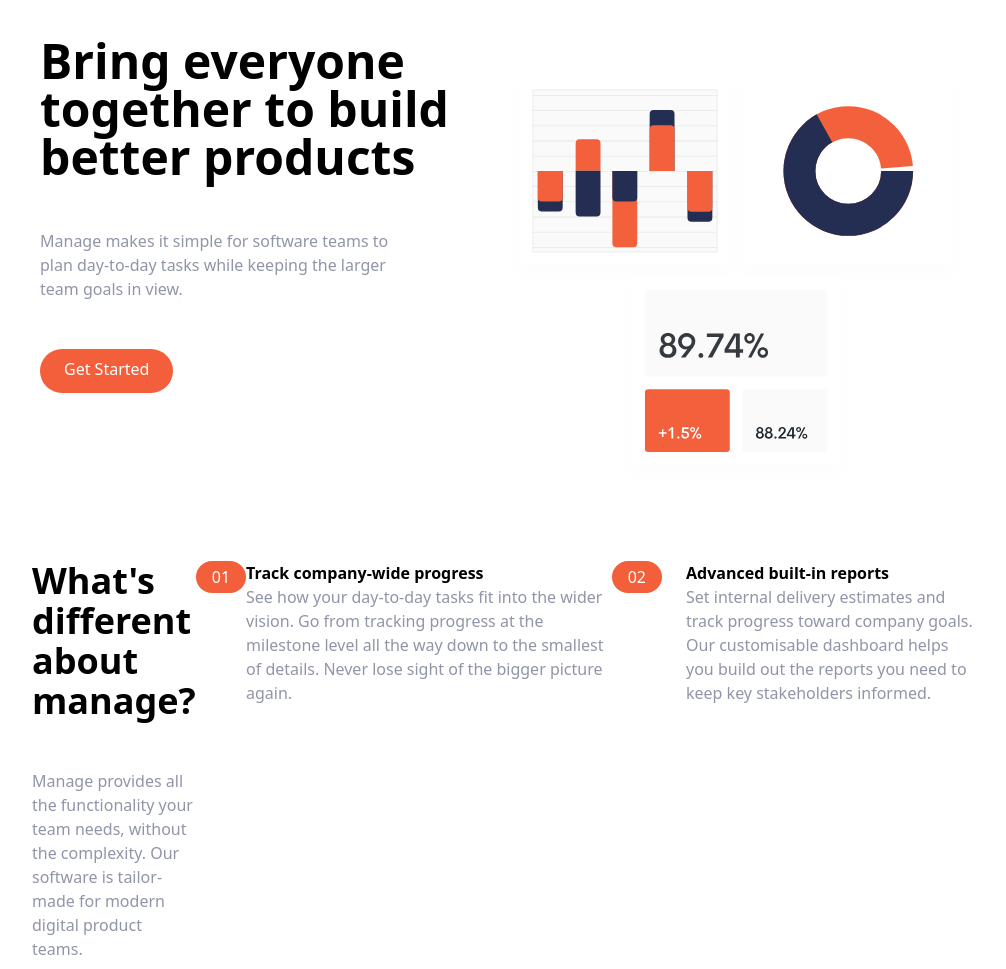
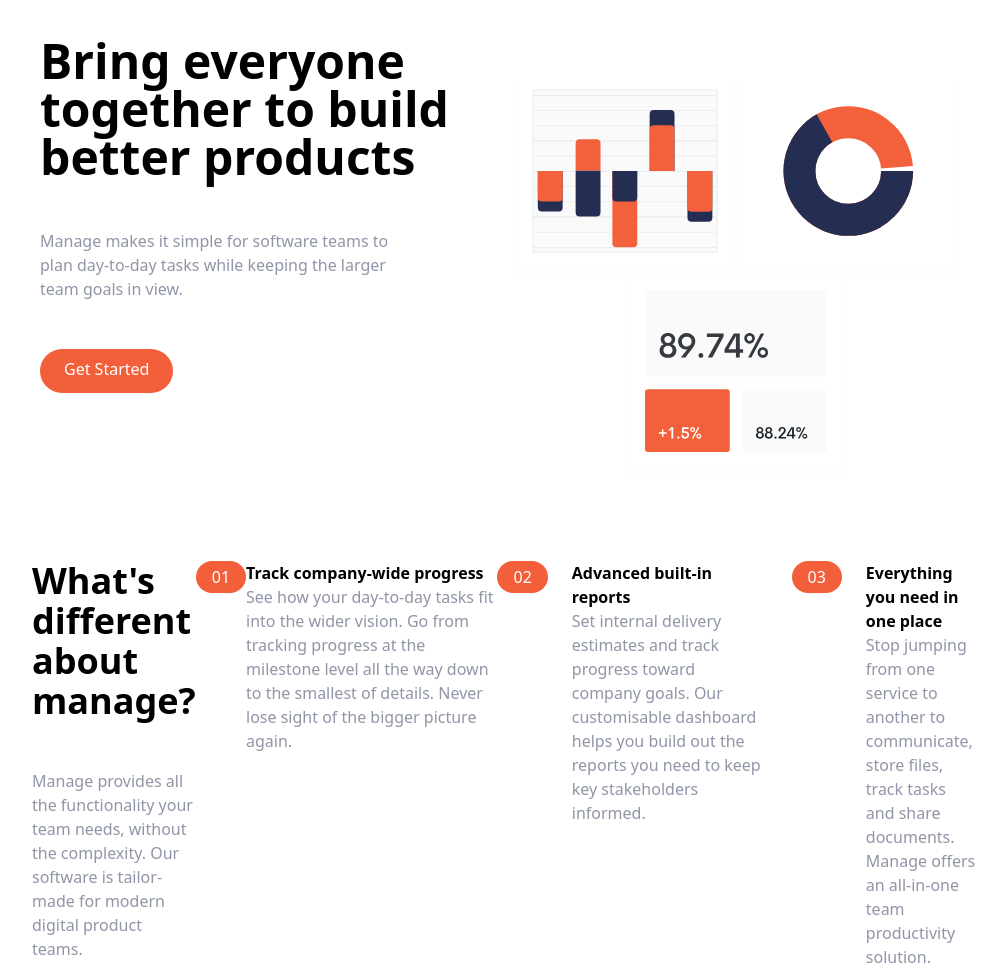
Before and after one commit to Edyane/Tailwind-Crash-Course, a plain HTML site: page index.html in a window 1280 px wide. Shown: the part 95-1064 px from the top of the page, without its empty margins (136-1142 px from the left). Drawn offline with Linux system fonts and the light colour scheme.

Commit message:
List item 3

```diff
--- a/index.html
+++ b/index.html
@@ -119,9 +119,34 @@
                         the reports you need to keep key stakeholders informed.
                     </p>
                 </div>
+
+                <!-- List Item 3 -->
+                <div class="flex flex-col space-y-3 md:space-y-0 md:space-x-6 md:flex-row">
+                    <!-- Heading -->
+                    <div class="rounded-l-full bg-brightRedSupLight md:bg-transparent">
+                        <div class="flex items-center space-x-2">
+                            <div class="px-4 py-2 text-white rounded-full md:py-1 bg-brightRed">
+                                03
+                            </div>
+                            <h3 class="text-base font-bold md:mb-4 md:hidden">
+                                Everything you need in one place
+                            </h3>
+                        </div>
+                    </div>
+
+                    <div>
+                        <h3 class="hidden mb-4 text-lg font-bold md:block">
+                            Everything you need in one place
+                        </h3>
+                        <p class="text-darkGrayishBlue">
+                            Stop jumping from one service to another to communicate, store
+                            files, track tasks and share documents. Manage offers an
+                            all-in-one team productivity solution.
+                        </p>
+                    </div>
+                </div>
             </div>
         </div>
-
     </section>
 </body>
 
```
